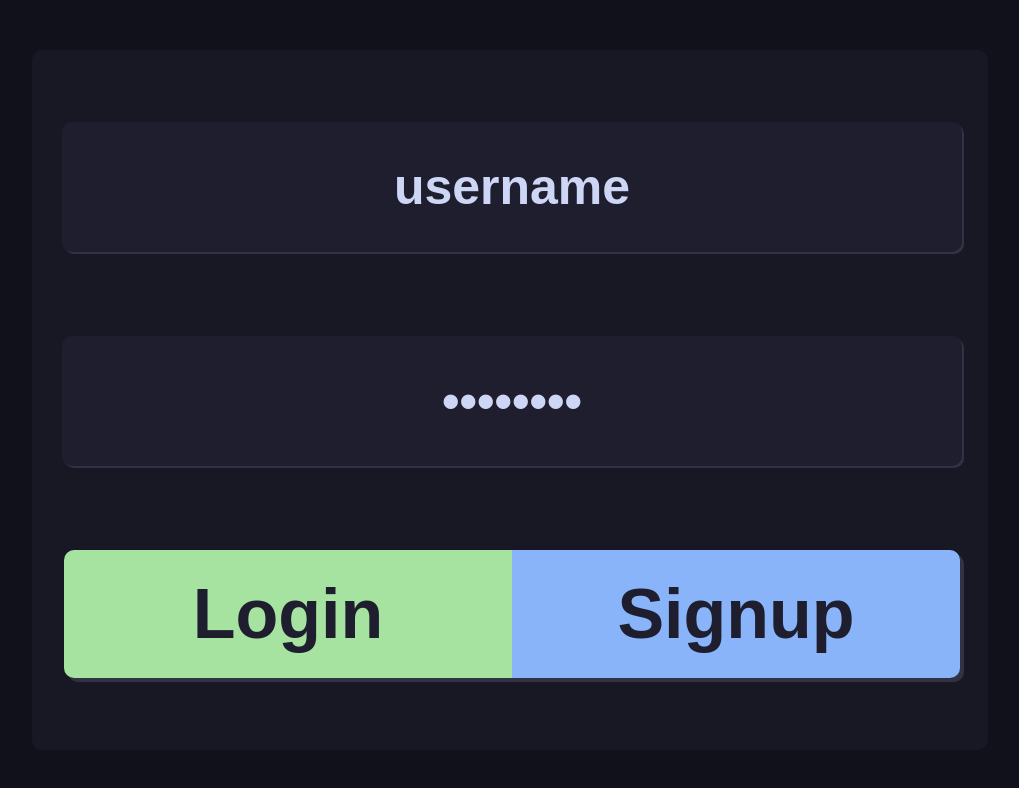
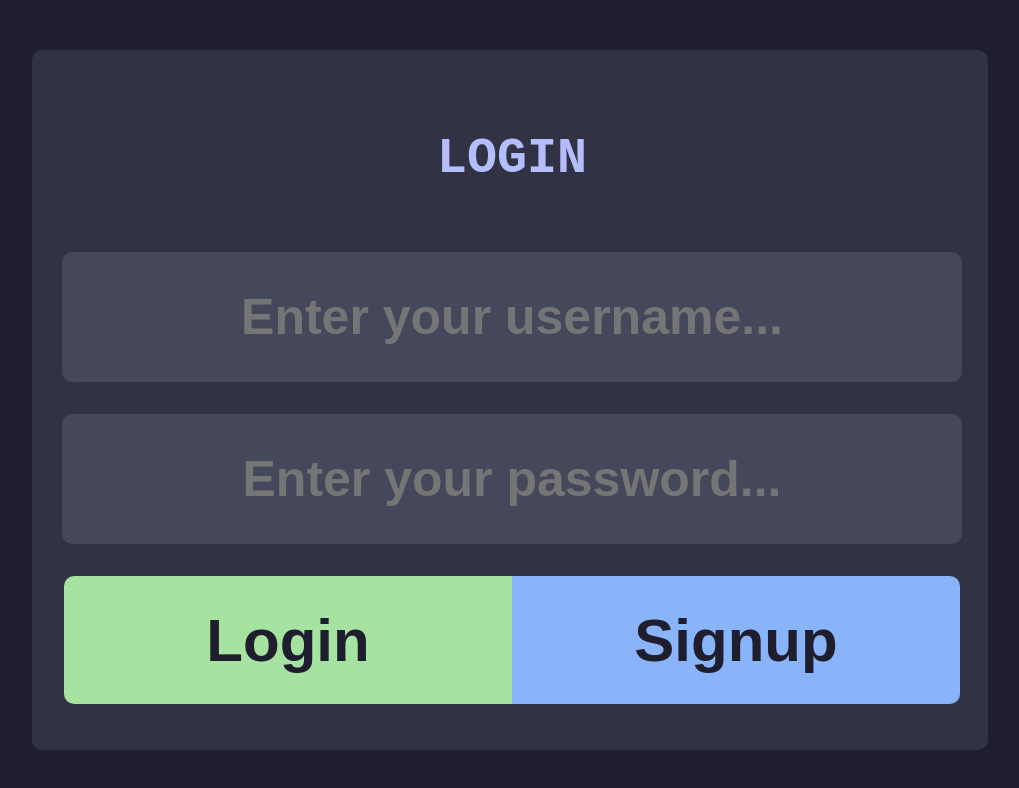
Before and after one commit to raminsamadi123/JsExercise, a plain HTML site: page HTML/login/index.html in a window 1280 px wide. Shown: the whole page, without its empty margins (130-1149 px from the left). Drawn offline with Linux system fonts and the light colour scheme.

Commit message:
Added information about the project + some comments and a submit on enter key function

```diff
--- a/HTML/login/index.html
+++ b/HTML/login/index.html
@@ -1,11 +1,45 @@
+<!--
+██╗░░░░░░█████╗░░██████╗░██╗███╗░░██╗
+██║░░░░░██╔══██╗██╔════╝░██║████╗░██║
+██║░░░░░██║░░██║██║░░██╗░██║██╔██╗██║
+██║░░░░░██║░░██║██║░░╚██╗██║██║╚████║
+███████╗╚█████╔╝╚██████╔╝██║██║░╚███║
+╚══════╝░╚════╝░░╚═════╝░╚═╝╚═╝░░╚══╝
+AUTHOR: Ramin Samadi
+LINK: https://github.com/raminsamadi123/Programming/blob/main/HTML/login/index.html
+NAME: index.html
+DESC: School project creating a login website.
+LICENSE: MIT
+
+MIT License
+
+Copyright (c) 2023 raminsamadi123
+
+Permission is hereby granted, free of charge, to any person obtaining a copy
+of this software and associated documentation files (the "Software"), to deal
+in the Software without restriction, including without limitation the rights
+to use, copy, modify, merge, publish, distribute, sublicense, and/or sell
+copies of the Software, and to permit persons to whom the Software is
+furnished to do so, subject to the following conditions:
+
+The above copyright notice and this permission notice shall be included in all
+copies or substantial portions of the Software.
+
+THE SOFTWARE IS PROVIDED "AS IS", WITHOUT WARRANTY OF ANY KIND, EXPRESS OR
+IMPLIED, INCLUDING BUT NOT LIMITED TO THE WARRANTIES OF MERCHANTABILITY,
+FITNESS FOR A PARTICULAR PURPOSE AND NONINFRINGEMENT. IN NO EVENT SHALL THE
+AUTHORS OR COPYRIGHT HOLDERS BE LIABLE FOR ANY CLAIM, DAMAGES OR OTHER
+LIABILITY, WHETHER IN AN ACTION OF CONTRACT, TORT OR OTHERWISE, ARISING FROM,
+OUT OF OR IN CONNECTION WITH THE SOFTWARE OR THE USE OR OTHER DEALINGS IN THE
+SOFTWARE.
+-->
+
 <!DOCTYPE html>
-<html lang="sv">
+<html lang="en">
 
 <head>
-  <title></title>
   <meta charset="UTF-8">
   <meta name="viewport" content="width=device-width, initial-scale=1">
-  <meta http-equiv="refresh" content="5">
   <title>Login</title>
   <link href="style.css" rel="stylesheet">
 </head>
@@ -13,14 +47,18 @@
 <body>
   <div id="login_page">
     <div id="container">
-      <input type="email" name="username" value="username">
-      <input type="password" name="password" value="password">
+      <h1 id="title">LOGIN</h1>
+      <input id="username" type="text" name="username" placeholder="Enter your username..."
+        onkeydown="submitOnEnter(event)">
+      <input id="password" type="password" name="password" placeholder="Enter your password..."
+        onkeydown="submitOnEnter(event)">
       <div id="action_container">
-        <button class="catpuccin_mocha_button" id="login_button" type="submit">Login</button>
-        <button class="catpuccin_mocha_button" id="signup_button" type="button">Signup</button>
+        <button onclick="login()" class="catpuccin_mocha_button" id="login_button" type="submit">Login</button>
+        <button onclick="signup()" class="catpuccin_mocha_button" id="signup_button" type="button">Signup</button>
       </div>
     </div>
   </div>
+  <script src="script.js"></script>
 </body>
 
 </html>
--- a/HTML/login/script.js
+++ b/HTML/login/script.js
@@ -0,0 +1,61 @@
+/*
+██╗░░░░░░█████╗░░██████╗░██╗███╗░░██╗
+██║░░░░░██╔══██╗██╔════╝░██║████╗░██║
+██║░░░░░██║░░██║██║░░██╗░██║██╔██╗██║
+██║░░░░░██║░░██║██║░░╚██╗██║██║╚████║
+███████╗╚█████╔╝╚██████╔╝██║██║░╚███║
+╚══════╝░╚════╝░░╚═════╝░╚═╝╚═╝░░╚══╝
+AUTHOR: Ramin Samadi
+LINK: https://github.com/raminsamadi123/Programming/blob/main/HTML/login/script.js
+NAME: script.js
+DESC: School project creating a login website.
+LICENSE: MIT
+
+MIT License
+
+Copyright (c) 2023 raminsamadi123
+
+Permission is hereby granted, free of charge, to any person obtaining a copy
+of this software and associated documentation files (the "Software"), to deal
+in the Software without restriction, including without limitation the rights
+to use, copy, modify, merge, publish, distribute, sublicense, and/or sell
+copies of the Software, and to permit persons to whom the Software is
+furnished to do so, subject to the following conditions:
+
+The above copyright notice and this permission notice shall be included in all
+copies or substantial portions of the Software.
+
+THE SOFTWARE IS PROVIDED "AS IS", WITHOUT WARRANTY OF ANY KIND, EXPRESS OR
+IMPLIED, INCLUDING BUT NOT LIMITED TO THE WARRANTIES OF MERCHANTABILITY,
+FITNESS FOR A PARTICULAR PURPOSE AND NONINFRINGEMENT. IN NO EVENT SHALL THE
+AUTHORS OR COPYRIGHT HOLDERS BE LIABLE FOR ANY CLAIM, DAMAGES OR OTHER
+LIABILITY, WHETHER IN AN ACTION OF CONTRACT, TORT OR OTHERWISE, ARISING FROM,
+OUT OF OR IN CONNECTION WITH THE SOFTWARE OR THE USE OR OTHER DEALINGS IN THE
+SOFTWARE.
+*/
+
+function submitOnEnter(event) {
+  if (event.keyCode === 13) {
+    login();
+  };
+};
+
+function login() {
+  const username = document.getElementById("username").value; // Gets the value from the input element with username as its ID
+  const password = document.getElementById("password").value; // Gets the value from the input element with password as its ID
+
+  const users = { // An arrary containing all registered usernames and passwords
+    "Mohammad": "L8xisa-a#4", // Format: Username: Password;
+    "Ramin": "kjyVv&d2R#2u%D"
+  };
+
+  if (users.hasOwnProperty(username) && users[username] === password) { // Does users contain username and is username's property equal to password?
+    alert("Login Succeeded");
+  } else { // Both of the conditions above were false
+    alert("Login Failed");
+  };
+};
+
+function signup() {
+  alert("Coming soon");
+};
--- a/HTML/login/style.css
+++ b/HTML/login/style.css
@@ -1,3 +1,40 @@
+/*
+██╗░░░░░░█████╗░░██████╗░██╗███╗░░██╗
+██║░░░░░██╔══██╗██╔════╝░██║████╗░██║
+██║░░░░░██║░░██║██║░░██╗░██║██╔██╗██║
+██║░░░░░██║░░██║██║░░╚██╗██║██║╚████║
+███████╗╚█████╔╝╚██████╔╝██║██║░╚███║
+╚══════╝░╚════╝░░╚═════╝░╚═╝╚═╝░░╚══╝
+AUTHOR: Ramin Samadi
+LINK: https://github.com/raminsamadi123/Programming/blob/main/HTML/login/style.css
+NAME: style.css
+DESC: School project creating a login website.
+LICENSE: MIT
+
+MIT License
+
+Copyright (c) 2023 raminsamadi123
+
+Permission is hereby granted, free of charge, to any person obtaining a copy
+of this software and associated documentation files (the "Software"), to deal
+in the Software without restriction, including without limitation the rights
+to use, copy, modify, merge, publish, distribute, sublicense, and/or sell
+copies of the Software, and to permit persons to whom the Software is
+furnished to do so, subject to the following conditions:
+
+The above copyright notice and this permission notice shall be included in all
+copies or substantial portions of the Software.
+
+THE SOFTWARE IS PROVIDED "AS IS", WITHOUT WARRANTY OF ANY KIND, EXPRESS OR
+IMPLIED, INCLUDING BUT NOT LIMITED TO THE WARRANTIES OF MERCHANTABILITY,
+FITNESS FOR A PARTICULAR PURPOSE AND NONINFRINGEMENT. IN NO EVENT SHALL THE
+AUTHORS OR COPYRIGHT HOLDERS BE LIABLE FOR ANY CLAIM, DAMAGES OR OTHER
+LIABILITY, WHETHER IN AN ACTION OF CONTRACT, TORT OR OTHERWISE, ARISING FROM,
+OUT OF OR IN CONNECTION WITH THE SOFTWARE OR THE USE OR OTHER DEALINGS IN THE
+SOFTWARE.
+*/
+
+/*________________________________________________________________________*/
 /*
   _____     __                         _        __  ___         __
  / ___/__ _/ /____  ___  __ __________(_)__    /  |/  /__  ____/ /  ___ _
@@ -5,7 +42,6 @@
 \___/\_,_/\__/ .__/ .__/\_,_/\__/\__/_/_//_/ /_/  /_/\___/\__/_//_/\_,_/
             /_/  /_/
 */
-
 .catpuccin_mocha_button {
   width: 50%;
   height: 100%;
@@ -13,11 +49,12 @@
   color: #1E1E2E;
   font-weight: bold;
   cursor: pointer;
-  font-size: 70px;
+  font-size: 60px;
   box-shadow: 4px 4px #313244;
   text-align: center;
   border: none;
 }
+/*________________________________________________________________________*/
 
 html, body {
   display: flex;
@@ -27,7 +64,14 @@ html, body {
   width: 100vw;
   overflow: hidden;
   flex-flow: row wrap;
-  background-color: #11111b;
+  background-color: #1E1E2E;
+}
+
+#title {
+  font-weight: bold;
+  font-size: 50px;
+  font-family: monospace;
+  color: #b4befe;
 }
 
 #login_page {
@@ -47,7 +91,7 @@ html, body {
   padding: 30px;
   align-items: center;
   justify-content: space-around;
-  background-color: #181825;
+  background-color: #313244;
   width: 70%;
   height: 80%;
   border-radius: 10px;
@@ -57,7 +101,7 @@ html, body {
 input {
   width: 100%;
   height: 20%;
-  background-color: #1E1E2E;
+  background-color: #45475A;
   border-radius: 10px;
   border-color: #6c7086;
   color: #CDD6F4;
@@ -68,6 +112,7 @@ input {
   text-align: center;
 }
 
+/* (Login & Signup) button */
 #action_container {
   display: flex;
   width: 100%;
@@ -82,8 +127,16 @@ input {
   border-bottom-left-radius: 10px;
 }
 
+#login_button:hover {
+  background-color: #6CBF75;
+}
+
 #signup_button {
   background-color: #89B4FA;
   border-top-right-radius: 10px;
   border-bottom-right-radius: 10px;
 }
+
+#signup_button:hover {
+  background-color: #5C89C5;
+}
```
